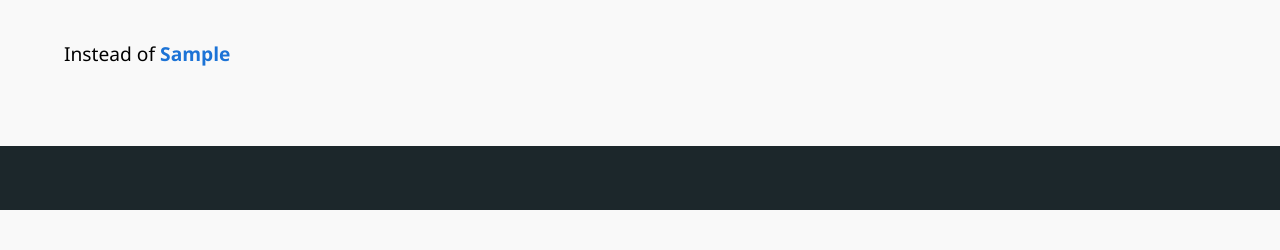
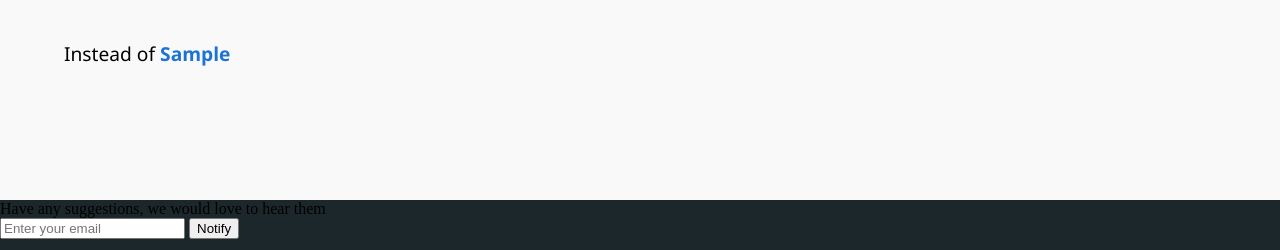
Before and after one commit to Sarthakjain1206/Intelligent_Document_Finder, a Python web app: template src/templates/searchbyText.html in a window 1280 px wide. Shown: the part 61-311 px from the top of the page. Before the commit the page ends 271 px from the top, so only its background shows below. Run offline with Jinja, Linux system fonts and the light colour scheme; the template is opened without the code that fills it: most values are stand-ins (such as "Sample title", 1, 10 or a date in 2020).

Commit message:
Update searchbyText.html

```diff
--- a/src/templates/searchbyText.html
+++ b/src/templates/searchbyText.html
@@ -42,7 +42,8 @@
                         <div class="file_extension_ico">
                             <div class="img_holder">
 <!--                                <img src="{{ url_for('static' , filename='icons/docx.svg') }}" alt="" srcset="">-->
-                                <img src="{{ baseUrl }}/{{extension_list[i] ~ '.svg'}}" alt="" srcset="">
+                                <img src="{{ baseUrl }}/{{extension_list[i] ~ '.svg'}}">
+
 
                             </div>
                         </div>
@@ -66,7 +67,7 @@
                                     <div class="final_tags">
                                         {% for j in range(0, length-1)  %}
                                             <div class="the_tag">
-                                                <li>{{ tags[i][j] ~ ", " }}</li>
+                                                <li>{{ tags[i][j] ~ " " }}</li>
                                             </div>
                                         {% endfor %}
                                     </div>
@@ -98,38 +99,18 @@
     </div>
 
 
-    <br><br><br>
+    <br><br><br><br><br><br>
 
 
 
-
-
-        <!-- footer starts -->
- <!--     <div class="footer">
-        <div class="footer_1">   </div>
-        <br>
-        <div class="footer_social_media">
-            <ul>
-                <li><a href="#"><img src="{{url_for('static' , filename='icons/facebook (copy)2.svg')}}" alt="" srcset=""></a></li>
-                <li><a href="#"><img src="{{url_for('static' , filename='icons/twitter (copy)2.svg')}}" alt="" srcset=""></a></li>
-                <li><a href="#"><img src="{{url_for('static' , filename='icons/linkedin (copy)2.svg')}}" alt="" srcset=""></a></li>
-                <li><a href="#"><img src="{{url_for('static' , filename='icons/github-image (copy)2.svg')}}" alt="" srcset=""></a></li>
-
-            </ul>
-        </div>
-    </div>
-
--->
-
-
-<!-- footer ends -->
+<!-- show similar starts -->
 
 <div class="show_similar_overlay" id="show_similar_overlay">
 
 
     <div class="close_overlay">
         <div class="title_holder">
-            Showing results similar to: <span id="show_similar_span" class="show_similar_span">Lorem ipsum dolor sit amet, consectetur adipisicing elit.</span>
+            Showing results similar to: <span id="show_similar_span" class="show_similar_span"></span>
         </div>
         <div class="button_holder">
             <button onclick="close_overlay()" class="close_overlay_button"><img class="close_overlay_icon" src="{{ url_for('static', filename='cross.svg') }}"></button>
@@ -139,64 +120,53 @@
     </div>
 
 
-    <div class="output_outer_container">
-
-        {% for i in range(0, title_len)  %}
-            {% set length = tags[i]|length %}
-
-            <div class="output_holder">
-                <div class="output">
-                    <div class="file_extension_ico">
-                        <div class="img_holder">
-<!--                                <img src="{{ url_for('static' , filename='icons/docx.svg') }}" alt="" srcset="">-->
-                            <img src="{{ baseUrl }}/{{extension_list[i] ~ '.svg'}}" alt="" srcset="">
+    <div class="output_outer_container" id="show_similar_outer_container">
 
     </div>
 </div>
 
-                    <div class="text">
-                        <div class="heading" id="heading">
+<!-- show similar ends -->
 
-                            <form action="/filenameonclick" , method="POST">
-                                <input type="text" onchange="seeif()"  name="file_head" class="thehiddenforminput"  id="thehiddenform">
-                                <button type="submit" id="myclassnameid" name="myclassname" class="myclassname" value="{{ title[i] }}"><b>Title: </b><span>{{ title[i] }}</span></button>
-                            </form>
+
+
+<!-- footer starts -->
+<div class="upper_arrow"></div>
+<div class="footer">
+    <div class="upper_footer">
+        <div class="left_part">
+            <div class="need_help">
+                Have any suggestions, we would love to hear them
             </div>
 
-                        <div class="original_text">
-                          <b style="font-size: 2.2vh">Text: </b>  {{ text[i] }}
+            <div class="share_email"><input type="text" placeholder="Enter your email" type="email"> <button type="submit">Notify</button></div>
         </div>
-                        <div class="tags">
 
-                            <div class="tag_container">
-                                <div style="padding: 1vh 1vh;"><b>Tags: </b></div>
-                                <div class="final_tags">
-                                    {% for j in range(0, length-1)  %}
-                                        <div class="the_tag">
-                                            <li>{{ tags[i][j] ~ ", " }}</li>
-                                        </div>
-                                    {% endfor %}
+        <div class="right_part_outer">
+            <div class="right_part">
+                <ul>
+                    <li>Share</li>
+                    <li><a href="#"><img src="{{ url_for('static', filename = 'icons/facebook3.svg') }}"></a></li>
+                    <li><a href="#"><img src="{{ url_for('static', filename = 'icons/twitter2.svg') }}"></a></li>
+                </ul>
             </div>
         </div>
     </div>
+    <div class="middle_footer">
+        Made with <span>&#9829;</span> by Sarthak & Rishabh
+    </div>
+        <div class="lower_footer">
+            <div></div>
+            <div></div>
+            <div></div>
+            <div></div>
+            <div></div>
+            <div></div>
+        </div>
 </div>
 
-                    <div class="summary">
-                        <p style="text-align:center; font-weight: 500; font-size: 2.3vh">Summary</p>
-                        {{ summaries[i] }}
-
-                    </div>
-
-                </div>
+<!-- footer ends -->
 
 
-
-
-
-            </div>
-        {% endfor %}
-    </div>
-</div>
 
 
 </body>
```
Lines whose indentation alone changed are shown as unchanged.
